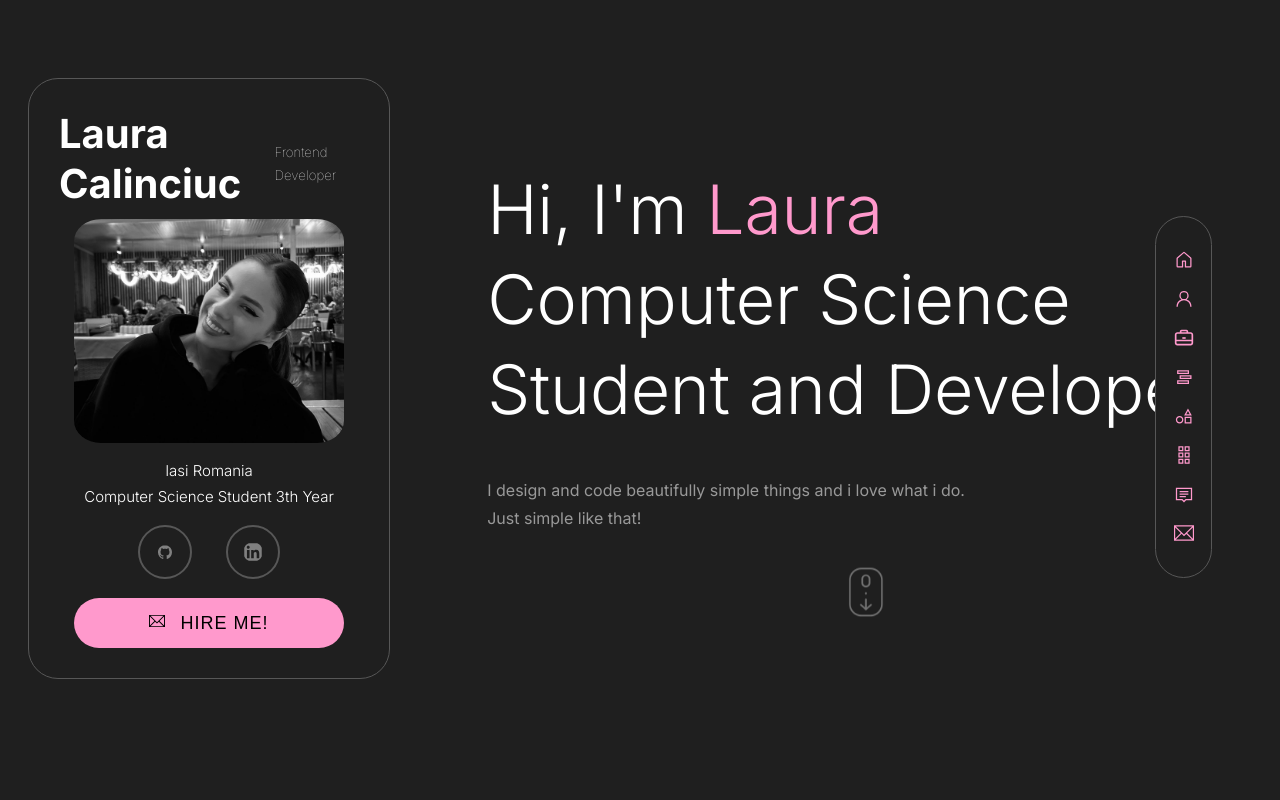
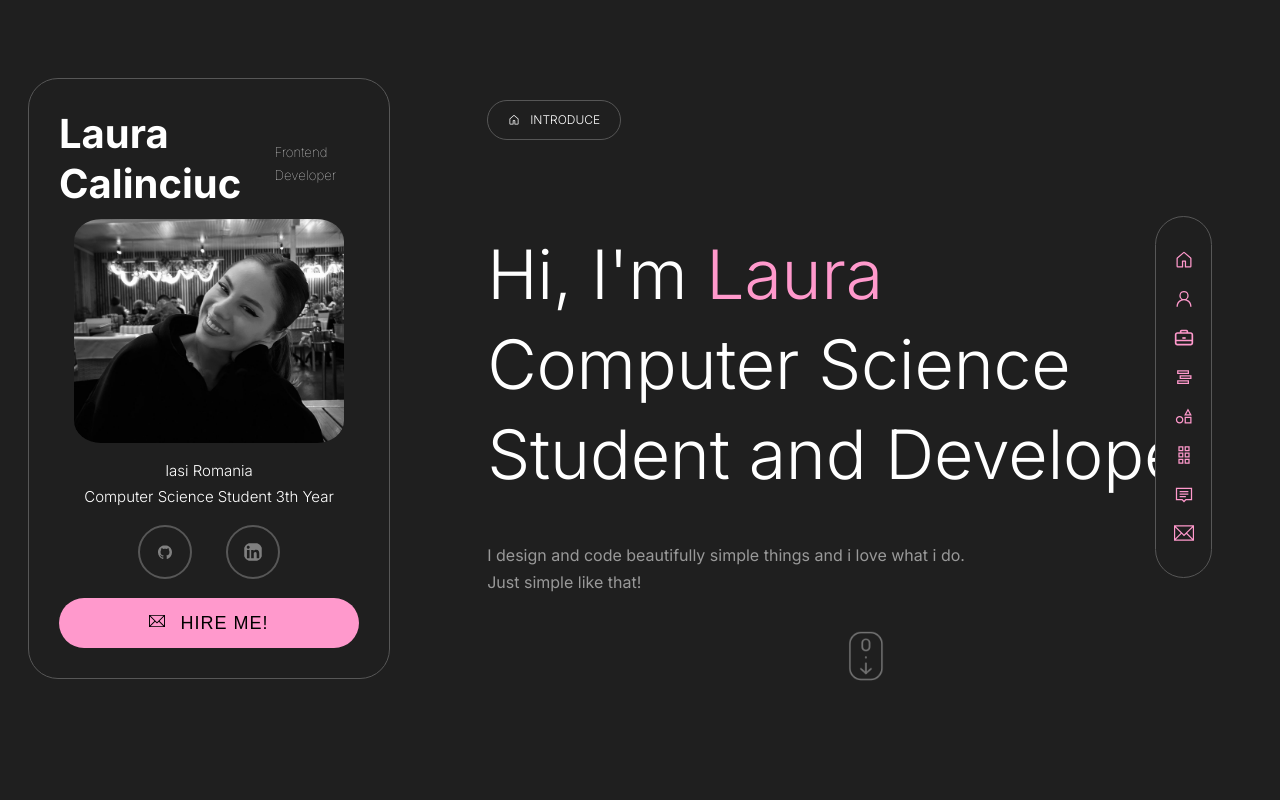
Before and after one commit to CalinciucLaura/Personal-Portfolio, a React (Create React App) app in the folder animated-portfolio/: page / in a window 1280 px wide. Shown: the top 800 px of the page. Built offline with nearby package versions, Linux system fonts and the light colour scheme.

Commit message:
Add scroll icon and home link to the intro section

```diff
--- a/animated-portfolio/src/components/home/Home.jsx
+++ b/animated-portfolio/src/components/home/Home.jsx
@@ -1,7 +1,8 @@
 import React from "react"
 import "./home.scss"
 import { motion } from "framer-motion";
-import scrollImage from "./scroll.png"
+import scrollImage from "./scroll.png";
+import { GoHome } from 'react-icons/go';
 
 const textVariants = {
     initial: {
@@ -31,6 +32,7 @@ const Home = () => {
     return (
         <div className="home">
             <div className="intro">
+                <h3> <GoHome style={{ marginRight: '10px' }} />INTRODUCE</h3>
                 <h1>Hi, I'm <span>Laura </span><br /> Computer Science <br /> Student and Developer</h1>
                 <p>I design and code beautifully simple things and i love what i do. <br /> Just simple like that!
                 </p>
--- a/animated-portfolio/src/components/home/home.scss
+++ b/animated-portfolio/src/components/home/home.scss
@@ -1,6 +1,18 @@
 .home {
     .intro {
         transform: translate(0, 100px);
+
+        h3 {
+            border: 1px solid #565656;
+            font-size: 12px;
+            font-weight: 300;
+            border-radius: 30px;
+            padding: 9px 20px;
+            align-items: center;
+            display: inline-flex;
+            color: white;
+            translate: 0px -20px;
+        }
 
         h1 {
             font-size: 68px;
--- a/animated-portfolio/src/components/resume/resume.scss
+++ b/animated-portfolio/src/components/resume/resume.scss
@@ -6,7 +6,7 @@
         font-size: 12px;
         font-weight: 300;
         border-radius: 30px;
-        padding: 9px;
+        padding: 9px 20px;
         align-items: center;
         display: inline-flex;
         color: white;
--- a/animated-portfolio/src/components/sidebar/Sidebar.jsx
+++ b/animated-portfolio/src/components/sidebar/Sidebar.jsx
@@ -4,6 +4,7 @@ import profileImage from "../../images/laura.jpeg"
 import { TfiEmail } from "react-icons/tfi";
 import { DiGithubBadge } from "react-icons/di";
 import { FaLinkedin } from "react-icons/fa";
+import { Link } from "react-scroll";
 
 const Sidebar = (props) => {
     return (
@@ -24,12 +25,19 @@ const Sidebar = (props) => {
                     <FaLinkedin style={{ fontSize: '20px', border: '2px solid #575757', padding: '15px', borderRadius: '50%' }} />
                 </a>
             </div>
-            <button>
-                <>
+
+            <Link
+                to="contact"
+                spy={true}
+                smooth={true}
+                offset={-70}
+                duration={500}
+                className="btn">
+                <button>
                     <TfiEmail style={{ marginRight: '15px', fontSize: '16px' }} />HIRE ME!
-                </>
-            </button>
-        </div>
+                </button>
+            </Link>
+        </div >
 
     )
 };
--- a/animated-portfolio/src/components/sidebar/sidebar.scss
+++ b/animated-portfolio/src/components/sidebar/sidebar.scss
@@ -57,8 +57,11 @@
 
     }
 
+    .btn {
+        width: 100%;
+
         button {
-        width: 90%;
+            width: 100%;
             height: 50px;
             border-radius: 30px;
             background-color: #ff99cc;
@@ -68,6 +71,7 @@
             letter-spacing: 1px;
             font-weight: 100;
             margin-top: 10px;
+            cursor: pointer;
         }
-
     }
+}
--- a/animated-portfolio/src/components/skills/skills.scss
+++ b/animated-portfolio/src/components/skills/skills.scss
@@ -6,7 +6,7 @@
         font-size: 12px;
         font-weight: 300;
         border-radius: 30px;
-        padding: 9px;
+        padding: 9px 20px;
         align-items: center;
         display: inline-flex;
         color: white;
```
Lines whose indentation alone changed are shown as unchanged.
